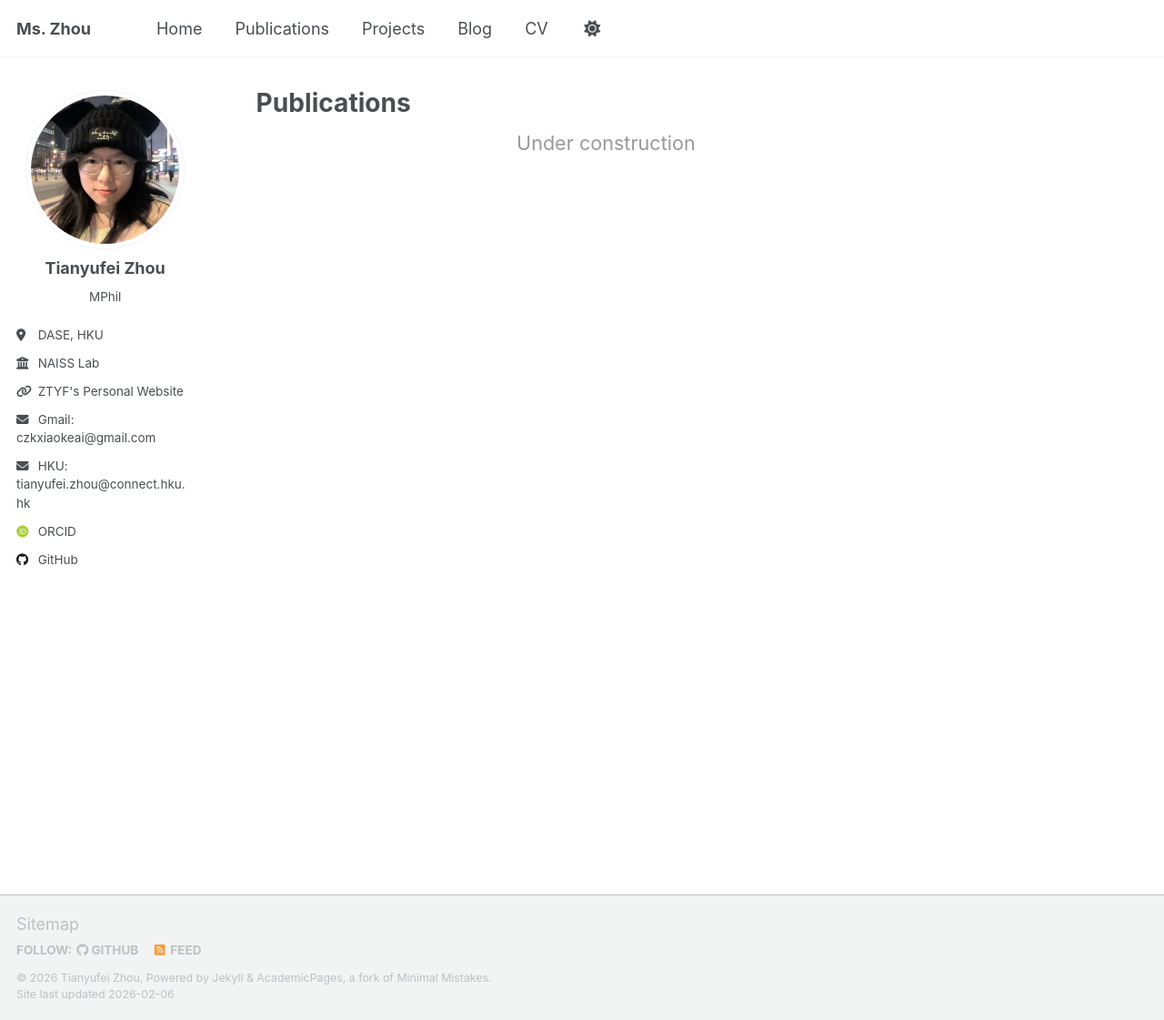
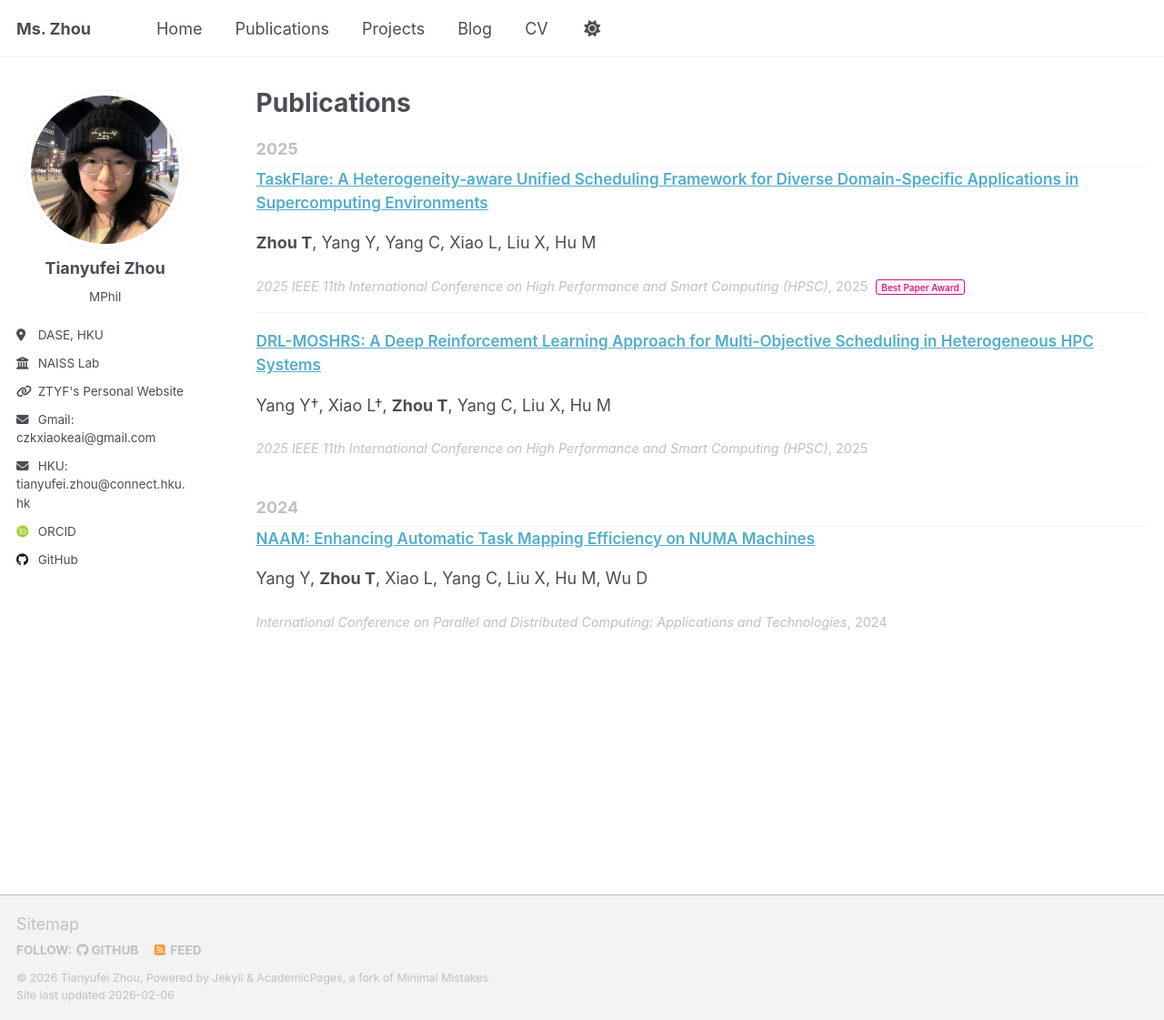
Before and after one commit to ztyf/zhoutyf.github.io, a Jekyll site: the page built from _pages/publications.html, in a window 1280 px wide and 1121 px high. Shown: the whole window at 91% size. Built offline with Jekyll 4.4.1, drawn with Linux system fonts in a browser that asks for light colours; some web fonts are replaced; a script that is not in the unit is left out.

Commit message:
Publications: 3 papers, Best Paper Award (pink), hide share on detail, co-first authors
Co-authored-by: Cursor <cursoragent@cursor.com>

```diff
--- /dev/null
+++ b/_includes/archive-single-publication.html
@@ -0,0 +1,12 @@
+{% include base_path %}
+
+{% assign title = post.title %}
+<div class="list__item publications-list__item">
+  <article class="archive__item">
+    <p class="archive__item-title archive__item-title--compact">
+      <a href="{{ base_path }}{{ post.url }}" rel="permalink">{{ title }}</a>
+    </p>
+    {% if post.authors %}<p class="archive__item-authors">{{ post.authors | markdownify }}</p>{% endif %}
+    <p class="archive__item-venue"><i>{{ post.venue }}</i>, {{ post.date | date: "%Y" }}{% if post.award %} <span class="publication-award">{{ post.award }}</span>{% endif %}</p>
+  </article>
+</div>
--- a/_layouts/single.html
+++ b/_layouts/single.html
@@ -36,6 +36,8 @@ layout: default
 
         {% if page.collection == 'teaching' %}
           <p> {{ page.type }}, <i>{{ page.venue }}</i>, {{ page.date | default: "1900-01-01" | date: "%Y" }} </p>
+        {% elsif page.collection == 'publications' and page.venue and page.date %}
+          <p>Published in <i>{{ page.venue }}</i>, {{ page.date | default: "1900-01-01" | date: "%Y" }}{% if page.award %} <span class="publication-award">{{ page.award }}</span>{% endif %}</p>
         {% elsif page.venue and page.date %}
           <p>Published in <i>{{ page.venue }}</i>, {{ page.date | default: "1900-01-01" | date: "%Y" }} </p>
         {% elsif page.date %}
@@ -47,31 +49,37 @@ layout: default
       <section class="page__content" itemprop="text">
         {{ content }}
 
+        {% unless page.collection == 'publications' %}
         {% if page.citation and page.paperurl and page.slidesurl and page.bibtexurl %}
-          <p style="font-size: smaller">Recommended citation: {{ page.citation }}<br /><a href="{{ page.paperurl }}">Download Paper</a> | <a href="{{ page.slidesurl }}">Download Slides</a> | <a href="{{ page.bibtexurl }}">Download Bibtex</a></p>
+          <p style="font-size: smaller">Recommended citation: {{ page.citation | markdownify }}<br /><a href="{{ page.paperurl }}">Download Paper</a> | <a href="{{ page.slidesurl }}">Download Slides</a> | <a href="{{ page.bibtexurl }}">Download Bibtex</a></p>
         {% elsif page.citation and page.paperurl and page.slidesurl %}
-          <p style="font-size: smaller">Recommended citation: {{ page.citation }}<br /><a href="{{ page.paperurl }}">Download Paper</a> | <a href="{{ page.slidesurl }}">Download Slides</a></p>
+          <p style="font-size: smaller">Recommended citation: {{ page.citation | markdownify }}<br /><a href="{{ page.paperurl }}">Download Paper</a> | <a href="{{ page.slidesurl }}">Download Slides</a></p>
         {% elsif page.citation and page.paperurl and page.bibtexurl %}
-          <p style="font-size: smaller">Recommended citation: {{ page.citation }}<br /><a href="{{ page.paperurl }}">Download Paper</a> | <a href="{{ page.bibtexurl }}">Download Bibtex</a></p>
+          <p style="font-size: smaller">Recommended citation: {{ page.citation | markdownify }}<br /><a href="{{ page.paperurl }}">Download Paper</a> | <a href="{{ page.bibtexurl }}">Download Bibtex</a></p>
         {% elsif page.citation and page.paperurl %}
-          <p style="font-size: smaller">Recommended citation: {{ page.citation }}<br /><a href="{{ page.paperurl }}">Download Paper</a></p>
+          <p style="font-size: smaller">Recommended citation: {{ page.citation | markdownify }}<br /><a href="{{ page.paperurl }}">Download Paper</a></p>
         {% elsif page.citation and page.slidesurl and page.bibtexurl %}
-          <p style="font-size: smaller">Recommended citation: {{ page.citation }}<br /><a href="{{ page.slidesurl }}">Download Slides</a> | <a href="{{ page.bibtexurl }}">Download Bibtex</a></p>
+          <p style="font-size: smaller">Recommended citation: {{ page.citation | markdownify }}<br /><a href="{{ page.slidesurl }}">Download Slides</a> | <a href="{{ page.bibtexurl }}">Download Bibtex</a></p>
         {% elsif page.citation and page.slidesurl %}
-          <p style="font-size: smaller">Recommended citation: {{ page.citation }}<br /><a href="{{ page.slidesurl }}">Download Slides</a></p>
+          <p style="font-size: smaller">Recommended citation: {{ page.citation | markdownify }}<br /><a href="{{ page.slidesurl }}">Download Slides</a></p>
         {% elsif page.slidesurl and page.bibtexurl %}
           <p style="font-size: smaller"><a href="{{ page.slidesurl }}">Download Slides</a> | <a href="{{ page.bibtexurl }}">Download Bibtex</a></p>
         {% elsif page.paperurl and page.bibtexurl %}
           <p style="font-size: smaller"><a href="{{ page.paperurl }}">Download Paper</a> | <a href="{{ page.bibtexurl }}">Download Bibtex</a></p>
         {% elsif page.citation and page.bibtexurl %}
-          <p style="font-size: smaller">Recommended citation: {{ page.citation }}<br /><a href="{{ page.bibtexurl }}">Download Bibtex</a></p>
+          <p style="font-size: smaller">Recommended citation: {{ page.citation | markdownify }}<br /><a href="{{ page.bibtexurl }}">Download Bibtex</a></p>
         {% elsif page.citation %}
-          <p style="font-size: smaller">Recommended citation: {{ page.citation }}</p>
+          <p style="font-size: smaller">Recommended citation: {{ page.citation | markdownify }}</p>
         {% elsif page.slidesurl %}
           <p style="font-size: smaller"><a href="{{ page.slidesurl }}">Download Slides</a></p>
         {% elsif page.bibtexurl %}
           <p style="font-size: smaller"><a href="{{ page.bibtexurl }}">Download Bibtex</a></p>
         {% endif %}
+        {% else %}
+        {% if page.paperurl or page.slidesurl or page.bibtexurl %}
+          <p style="font-size: smaller">{% if page.paperurl %}<a href="{{ page.paperurl }}">Download Paper</a>{% endif %}{% if page.paperurl and page.slidesurl %} | {% endif %}{% if page.slidesurl %}<a href="{{ page.slidesurl }}">Download Slides</a>{% endif %}{% if page.bibtexurl %}{% if page.paperurl or page.slidesurl %} | {% endif %}<a href="{{ page.bibtexurl }}">Download Bibtex</a>{% endif %}</p>
+        {% endif %}
+        {% endunless %}
 
         {% if page.link %}<div><a href="{{ page.link }}" class="btn">{{ site.data.ui-text[site.locale].ext_link_label | default: "Direct Link" }}</a></div>{% endif %}
       </section>
@@ -83,7 +91,7 @@ layout: default
         {% include page__taxonomy.html %}
       </footer>
 
-      {% if page.share %}{% include social-share.html %}{% endif %}
+      {% if page.share and page.collection != 'publications' %}{% include social-share.html %}{% endif %}
 
       {% include post_pagination.html %}
     </div>
--- a/_pages/publications.html
+++ b/_pages/publications.html
@@ -1,8 +1,18 @@
 ---
-layout: single
+layout: archive
 title: "Publications"
 permalink: /publications/
 author_profile: true
 ---
 
-<p style="text-align: center; font-size: 1.2em; color: #999;">Under construction</p>
+{% include base_path %}
+
+{% assign pubs_by_year = site.publications | group_by_exp: "post", "post.date | date: '%Y'" | sort: "name" | reverse %}
+{% for year_group in pubs_by_year %}
+<h2 class="archive__subtitle">{{ year_group.name }}</h2>
+<div class="publications-list">
+{% for post in year_group.items reversed %}
+  {% include archive-single-publication.html %}
+{% endfor %}
+</div>
+{% endfor %}
--- /dev/null
+++ b/_publications/2024-12-01-naam.md
@@ -0,0 +1,13 @@
+---
+title: "NAAM: Enhancing Automatic Task Mapping Efficiency on NUMA Machines"
+collection: publications
+category: conferences
+permalink: /publication/naam
+excerpt: 'Enhancing automatic task mapping efficiency on NUMA machines.'
+date: 2024-12-01
+venue: 'International Conference on Parallel and Distributed Computing: Applications and Technologies'
+authors: 'Yang Y, <strong>Zhou T</strong>, Xiao L, Yang C, Liu X, Hu M, Wu D'
+citation: 'Yang Y, <strong>Zhou T</strong>, Xiao L, Yang C, Liu X, Hu M, Wu D. NAAM: Enhancing Automatic Task Mapping Efficiency on NUMA Machines. In: International Conference on Parallel and Distributed Computing: Applications and Technologies (pp. 441-453). Springer; 2024.'
+---
+
+Enhancing automatic task mapping efficiency on NUMA machines.
--- /dev/null
+++ b/_publications/2025-06-01-drl-moshrs.md
@@ -0,0 +1,15 @@
+---
+title: "DRL-MOSHRS: A Deep Reinforcement Learning Approach for Multi-Objective Scheduling in Heterogeneous HPC Systems"
+collection: publications
+category: conferences
+permalink: /publication/2025-06-01-drl-moshrs
+excerpt: 'A deep reinforcement learning approach for multi-objective scheduling in heterogeneous HPC systems.'
+date: 2025-06-01
+venue: '2025 IEEE 11th International Conference on High Performance and Smart Computing (HPSC)'
+authors: 'Yang Y†, Xiao L†, <strong>Zhou T</strong>, Yang C, Liu X, Hu M'
+citation: 'Yang Y†, Xiao L†, <strong>Zhou T</strong>, Yang C, Liu X, Hu M. DRL-MOSHRS: A Deep Reinforcement Learning Approach for Multi-Objective Scheduling in Heterogeneous HPC Systems. In: International Conference on High Performance and Smart Computing. IEEE; 2025.'
+---
+
+A deep reinforcement learning approach for multi-objective scheduling in heterogeneous HPC systems.
+
+† Co-first authors.
--- /dev/null
+++ b/_publications/2025-06-01-taskflare.md
@@ -0,0 +1,14 @@
+---
+title: "TaskFlare: A Heterogeneity-aware Unified Scheduling Framework for Diverse Domain-Specific Applications in Supercomputing Environments"
+collection: publications
+category: conferences
+permalink: /publication/2025-06-01-taskflare
+excerpt: 'A heterogeneity-aware unified scheduling framework for diverse domain-specific applications in supercomputing environments.'
+date: 2025-06-01
+venue: '2025 IEEE 11th International Conference on High Performance and Smart Computing (HPSC)'
+award: 'Best Paper Award'
+authors: '<strong>Zhou T</strong>, Yang Y, Yang C, Xiao L, Liu X, Hu M'
+citation: '<strong>Zhou T</strong>, Yang Y, Yang C, Xiao L, Liu X, Hu M. TaskFlare: A Heterogeneity-aware Unified Scheduling Framework for Diverse Domain-Specific Applications in Supercomputing Environments. In: International Conference on High Performance and Smart Computing. IEEE; 2025.'
+---
+
+A heterogeneity-aware unified scheduling framework for diverse domain-specific applications in supercomputing environments.
--- a/_sass/custom.scss
+++ b/_sass/custom.scss
@@ -1,6 +1,10 @@
 /* ==========================================================================
    CUSTOM OVERRIDES
    ========================================================================== */
+
+/* Best Paper Award 标签颜色（统一修改此处即可） */
+$publication-award-color    : #c71585;
+$publication-award-bg       : #fff0f5;
 
 /* 拓宽侧边栏以完整显示邮箱 */
 $sidebar-link-max-width     : 320px;
@@ -20,3 +24,70 @@ $sidebar-link-max-width     : 320px;
   color: inherit;
   text-decoration: underline;
 }
+
+/* Publications 列表：紧凑、小字号 */
+.publications-list {
+  .publications-list__item {
+    margin-bottom: 1em;
+    padding-bottom: 1em;
+    border-bottom: 1px solid var(--global-border-color);
+
+    &:last-child {
+      border-bottom: none;
+    }
+  }
+  .archive__item-title--compact {
+    margin: 0 0 0.25em;
+    font-size: 0.95em;
+    font-weight: 600;
+  }
+  .archive__item-authors {
+    margin: 0 0 0.2em;
+    font-size: 0.85em;
+  }
+  .archive__item-venue {
+    margin: 0;
+    font-size: 0.8em;
+    color: var(--global-text-color-light);
+  }
+  .archive__item-venue .publication-award {
+    margin-left: 0.5em;
+  }
+  .publication-award {
+    margin-left: 0.5em;
+    padding: 0.15em 0.5em;
+    font-size: 0.7em;
+    font-weight: 500;
+    color: $publication-award-color;
+    background-color: $publication-award-bg;
+    border: 1px solid $publication-award-color;
+    border-radius: 3px;
+    text-decoration: none !important;
+  }
+  .archive__item:hover .publication-award {
+    text-decoration: none !important;
+  }
+  .archive__item-citation {
+    margin: 0;
+    font-size: 0.8em;
+    line-height: 1.5;
+    color: var(--global-text-color-light);
+  }
+}
+
+/* Best Paper Award 标签：详情页样式，全局无下划线（含 hover） */
+.publication-award,
+.page .publication-award,
+.archive__item:hover .publication-award {
+  text-decoration: none !important;
+}
+.page .publication-award {
+  margin-left: 0.5em;
+  padding: 0.15em 0.5em;
+  font-size: 0.75em;
+  font-weight: 500;
+  color: $publication-award-color;
+  background-color: $publication-award-bg;
+  border: 1px solid $publication-award-color;
+  border-radius: 3px;
+}
```
Also changed, not shown: _publications/2009-10-01-paper-title-number-1.md (deleted, +0 -14 lines), _publications/2010-10-01-paper-title-number-2.md (deleted, +0 -14 lines), _publications/2015-10-01-paper-title-number-3.md (deleted, +0 -14 lines), _publications/2024-02-17-paper-title-number-4.md (deleted, +0 -13 lines), _publications/2025-06-08-paper-title-number-5.md (deleted, +0 -13 lines).
